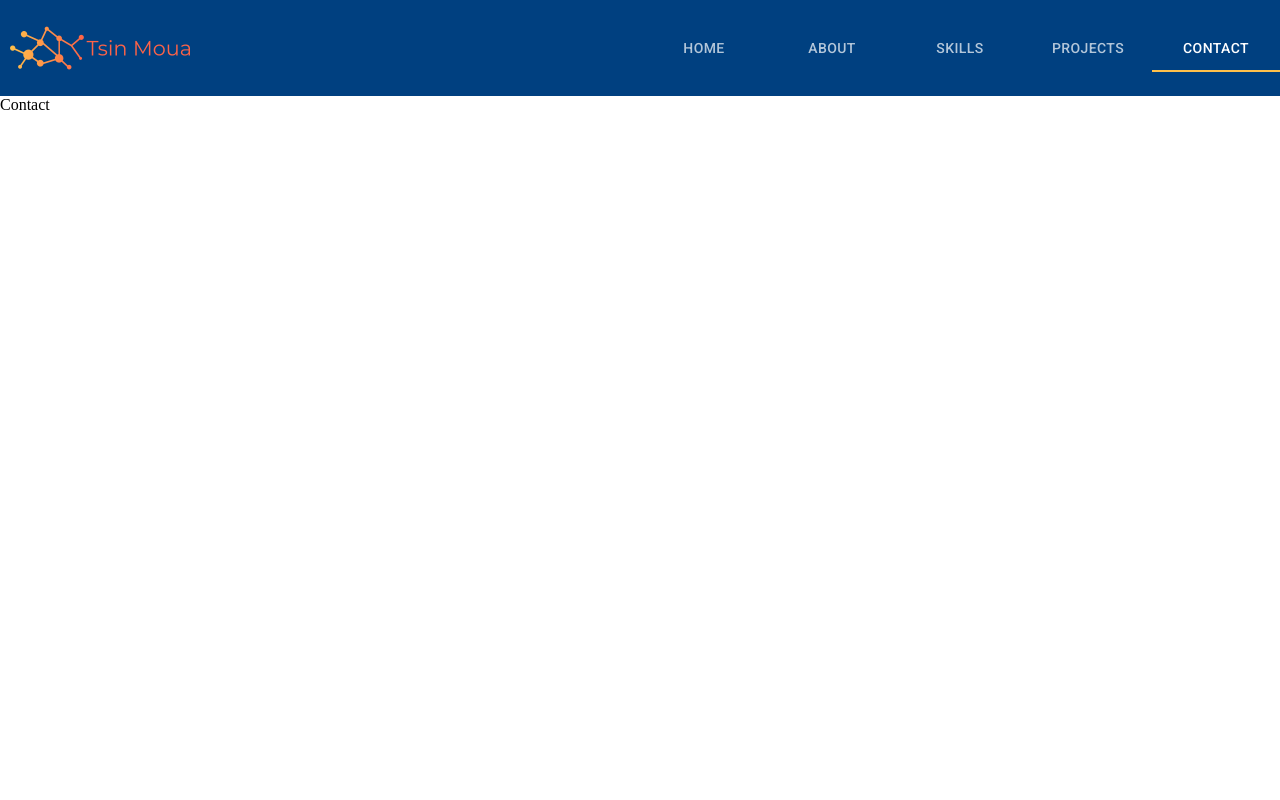
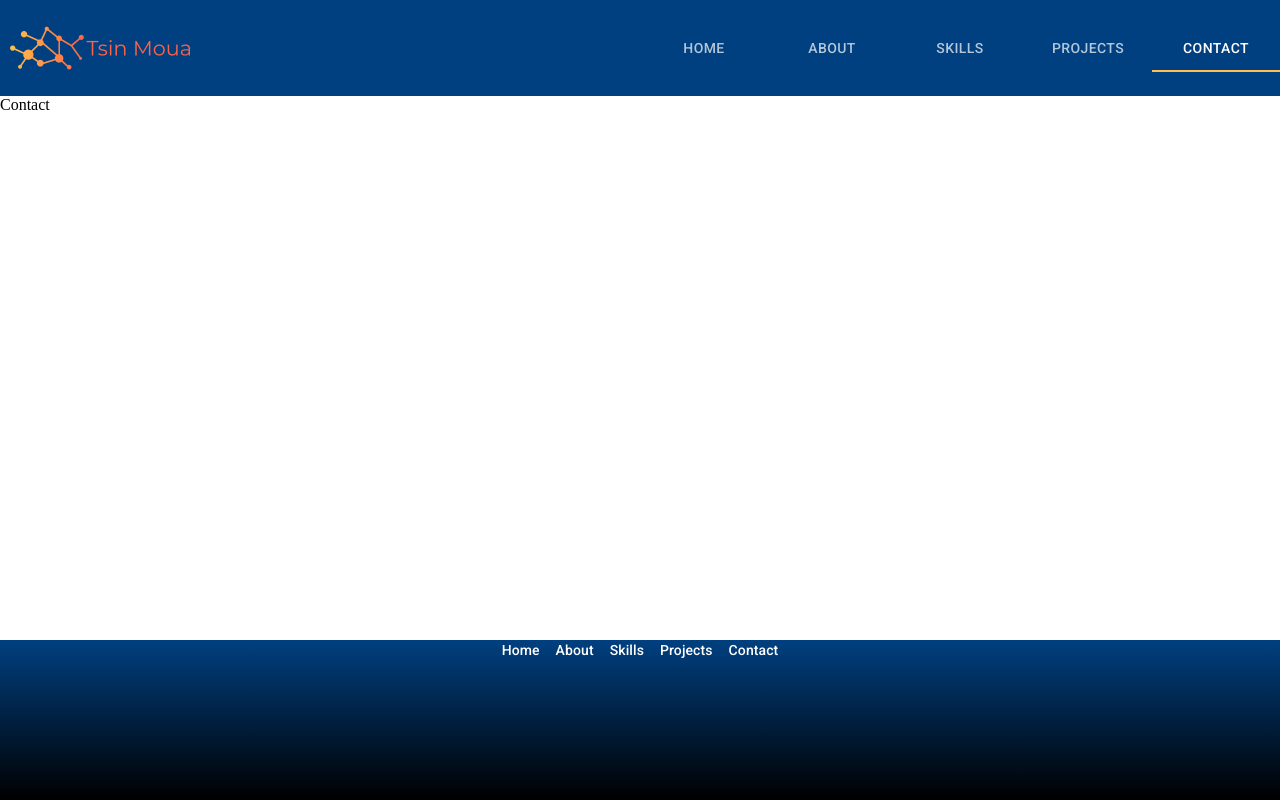
Before and after one commit to tsinmoua/Portfolio, a React (Create React App) app: page /contact in a window 1280 px wide. Built offline with nearby package versions, Linux system fonts and the light colour scheme.

Commit message:
added style and links to footer

```diff
--- a/src/App.js
+++ b/src/App.js
@@ -3,6 +3,7 @@
 import { ThemeProvider } from '@material-ui/core/styles';
 import Theme from "./components/Theme";
 import Navbar from './components/Navbar'
+import Footer from './components/Footer'
 
 import Home from './pages/Home'
 import About from './pages/About'
@@ -21,6 +22,7 @@
             <Route exact path='/skills' component={Skills} />
             <Route exact path='/projects' component={Projects} />
             <Route exact path='/contact' component={Contact} />
+            <Footer />
           </Navbar>
         </Switch>
       </BrowserRouter >
--- a/src/components/Footer.js
+++ b/src/components/Footer.js
@@ -1,10 +1,44 @@
 import React from "react"
+import { Grid, makeStyles, Typography } from "@material-ui/core";
+import { Link } from 'react-router-dom'
+
+const useStyles = makeStyles((theme) => ({
+  footer: {
+    backgroundImage: 'linear-gradient(#004080, black)',
+    height: '10rem',
+    width: '100%',
+    position: 'absolute',
+    bottom: 0
+  },
+  footerLinks: {
+    textDecoration: 'none',
+    color: 'white'
+  }
+}))
 
 const Footer = (props) => {
+  const classes = useStyles();
+
   return (
-    <div>
-      Footer
-    </div>
+    <footer className={classes.footer}>
+      <Grid container justify='center' alignItems='center' spacing={2}>
+        <Grid item>
+          <Typography variant='subtitle2' component={Link} to='/' className={classes.footerLinks}>Home</Typography>
+        </Grid>
+        <Grid item>
+          <Typography variant='subtitle2' component={Link} to='/about' className={classes.footerLinks}>About</Typography>
+        </Grid>
+        <Grid item>
+          <Typography variant='subtitle2' component={Link} to='/skills' className={classes.footerLinks}>Skills</Typography>
+        </Grid>
+        <Grid item>
+          <Typography variant='subtitle2' component={Link} to='/projects' className={classes.footerLinks}>Projects</Typography>
+        </Grid>
+        <Grid item>
+          <Typography variant='subtitle2' component={Link} to='/contact' className={classes.footerLinks}>Contact</Typography>
+        </Grid>
+      </Grid>
+    </footer>
   )
 };
 
--- a/src/pages/Home.js
+++ b/src/pages/Home.js
@@ -19,7 +19,7 @@
   const classes = useStyles();
 
   return (
-    <div style={{ overflowX: 'hidden' }}>
+    <div>
       <img src={hero} alt='Hero img' className={classes.divImage} />
 
       <Grid container className={classes.hello} direction='column'>
```
Also changed, not shown: 1 other file (tests, documents, lock files or other folders).
